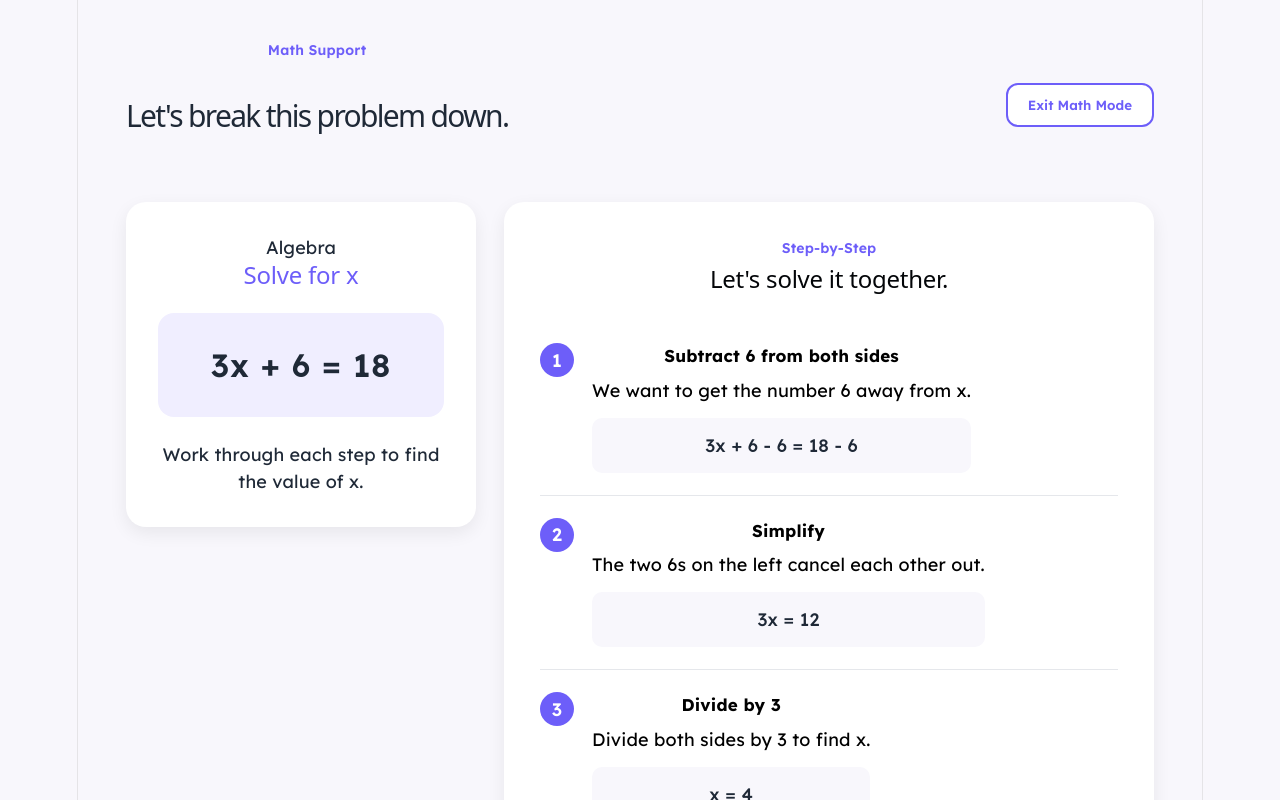
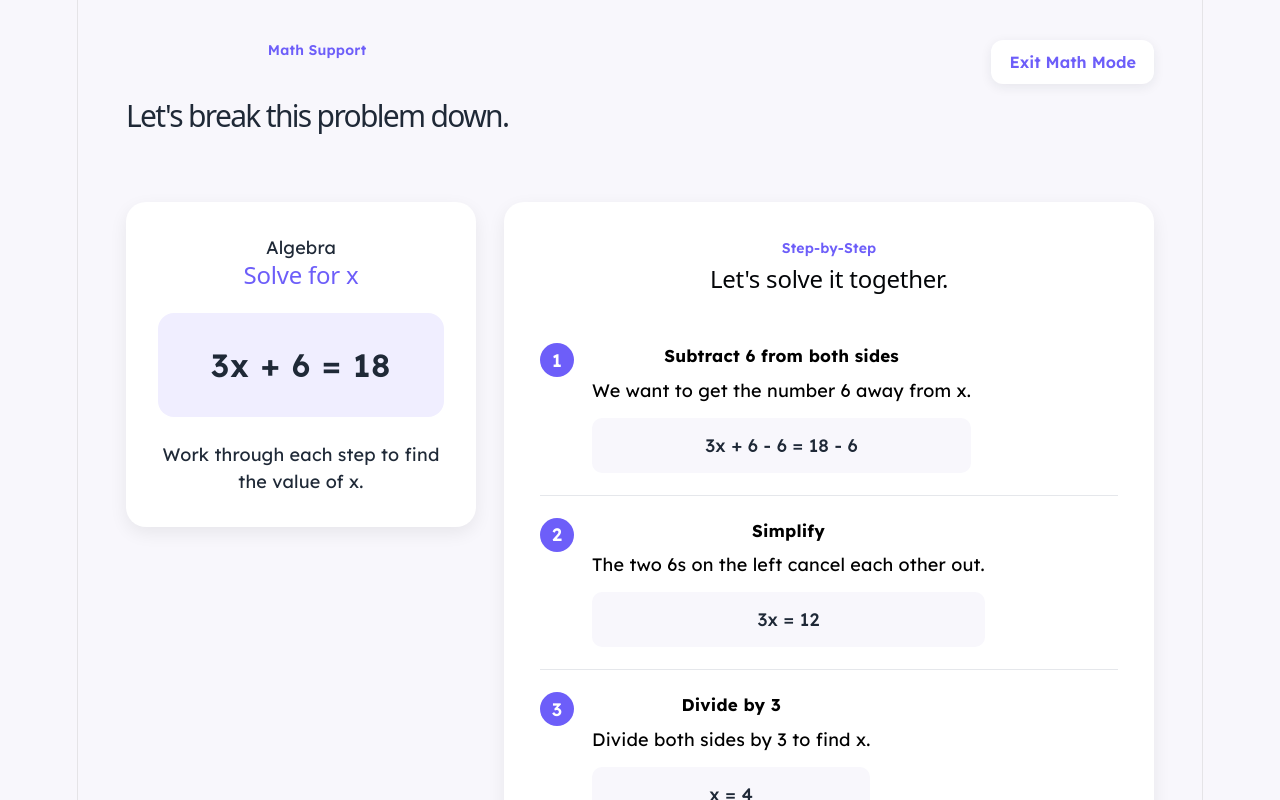
Before and after one commit to vanisha2277/icf-project, a React (Vite) app: page /math-mode in a window 1280 px wide. Shown: the top 800 px of the page. Built offline with nearby package versions, Linux system fonts and the light colour scheme.

Commit message:
removed read aloud option in preferences. added ui consistency

```diff
--- a/src/App.tsx
+++ b/src/App.tsx
@@ -5,6 +5,7 @@ import Preferences from "./components/Preferences/preferences";
 import ReadingMode from "./components/ReadingMode/ReadingMode";
 import Vocabulary from "./components/Vocabulary/vocabulary";
 import Math from "./components/Math/math";
+import KeyIdeas from "./components/Key-Ideas/key_ideas";
 
 function App() {
   return (
@@ -14,6 +15,7 @@ function App() {
       <Route path="/reading-mode" element={<ReadingMode />} />
       <Route path="/vocabulary" element={<Vocabulary />} />
       <Route path = "/math-mode" element ={<Math/>}/>
+      <Route path = "/key_ideas" element = {<KeyIdeas/>}/>
     </Routes>
   );
 }
--- a/src/components/Key-Ideas/key_ideas.css
+++ b/src/components/Key-Ideas/key_ideas.css
@@ -46,7 +46,7 @@
   border-radius: 12px;
   padding: 12px 18px;
   background: white;
-  color: #4b5563;
+  color: #6D5EF9;
   font-family: inherit;
   font-size: 0.9rem;
   font-weight: 600;
--- a/src/components/Key-Ideas/key_ideas.tsx
+++ b/src/components/Key-Ideas/key_ideas.tsx
@@ -19,7 +19,7 @@ function KeyIdeas() {
           className="back-button"
           onClick={() => navigate("/preferences")}
         >
-          ← Back to Preferences
+          Exit Key Ideas
         </button>
       </header>
 
--- a/src/components/Math/math.css
+++ b/src/components/Math/math.css
@@ -30,6 +30,20 @@
 
   gap: 28px;
   align-items: start;
+}
+
+.back-button {
+  border: none;
+  border-radius: 12px;
+  padding: 12px 18px;
+  background: white;
+  color: #6D5EF9;
+  font-family: inherit;
+  font-size: 0.9rem;
+  font-weight: 600;
+  cursor: pointer;
+  box-shadow: 0 3px 12px rgba(31, 41, 55, 0.08);
+  transition: transform 0.2s ease, box-shadow 0.2s ease;
 }
 
 .problem-card,
--- a/src/components/Math/math.tsx
+++ b/src/components/Math/math.tsx
@@ -13,7 +13,7 @@ function MathMode() {
         </div>
 
         <button
-          className="secondary-button"
+          className="back-button"
           onClick={() => navigate("/preferences")}
         >
           Exit Math Mode
--- a/src/components/Preferences/preferences.tsx
+++ b/src/components/Preferences/preferences.tsx
@@ -23,12 +23,7 @@ const options = [
       "Focus on the most important information.",
       path: "/key_ideas",
   },
-  {
-    icon: "🔊",
-    title: "Listen Along",
-    description:
-      "Hear text read aloud with reading support.",
-  },
+
   {
     icon: "➗",
     title: "Step-by-Step Math",
--- a/src/components/ReadingMode/ReadingMode.css
+++ b/src/components/ReadingMode/ReadingMode.css
@@ -118,19 +118,18 @@
   margin-bottom: 24px;
 }
 
-.secondary-button {
-  padding: 12px 20px;
-
-  border: 2px solid #6D5EF9;
+.back-button {
+  border: none;
   border-radius: 12px;
-
-  background: #FFFFFF;
+  padding: 12px 18px;
+  background: white;
   color: #6D5EF9;
-
-  font-family: "Lexend", sans-serif;
+  font-family: inherit;
+  font-size: 0.9rem;
   font-weight: 600;
-
   cursor: pointer;
+  box-shadow: 0 3px 12px rgba(31, 41, 55, 0.08);
+  transition: transform 0.2s ease, box-shadow 0.2s ease;
 }
 
 .reading-textarea {
--- a/src/components/ReadingMode/ReadingMode.tsx
+++ b/src/components/ReadingMode/ReadingMode.tsx
@@ -188,7 +188,7 @@ function ReadingMode() {
         </div>
 
         <button
-          className="secondary-button"
+          className="back-button"
           onClick={() => {
             stopSpeaking();
             navigate("/preferences");
--- a/src/components/Vocabulary/vocabulary.css
+++ b/src/components/Vocabulary/vocabulary.css
@@ -19,6 +19,20 @@
   font-size: 40px;
   color: #0e1218;
   line-height: 1.5;
+}
+
+.back-button {
+  border: none;
+  border-radius: 12px;
+  padding: 12px 18px;
+  background: white;
+  color: #6D5EF9;
+  font-family: inherit;
+  font-size: 0.9rem;
+  font-weight: 600;
+  cursor: pointer;
+  box-shadow: 0 3px 12px rgba(31, 41, 55, 0.08);
+  transition: transform 0.2s ease, box-shadow 0.2s ease;
 }
 
 .eyebrow {
--- a/src/components/Vocabulary/vocabulary.tsx
+++ b/src/components/Vocabulary/vocabulary.tsx
@@ -13,7 +13,7 @@ function Vocabulary() {
         </div>
 
         <button
-          className="secondary-button"
+          className="back-button"
           onClick={() => navigate("/preferences")}
         >
           Exit Vocab
```
